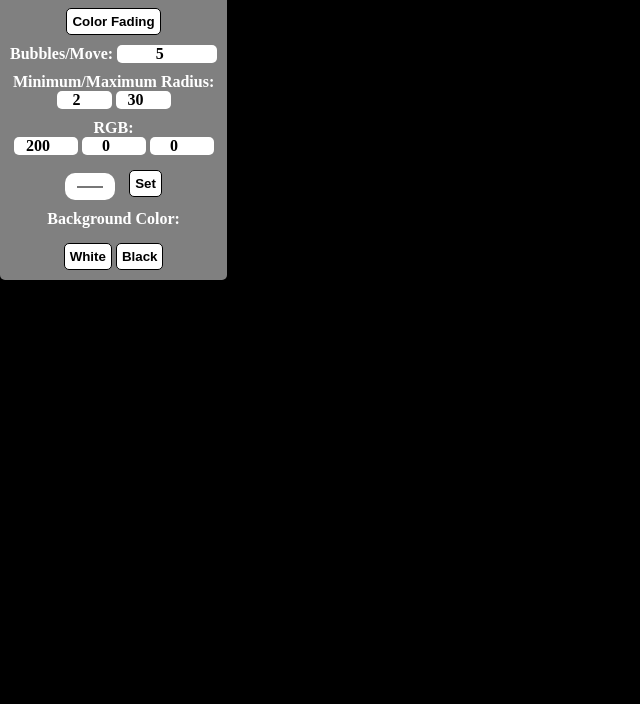
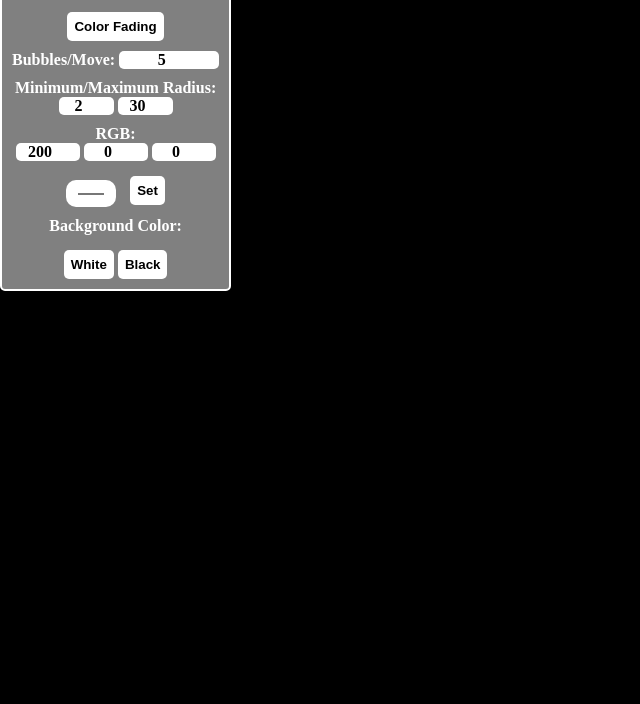
Before and after one commit to CatSharkShin/Bubble-cursor, a plain HTML site: page index.html in a window 1280 px wide. Shown: the part 96-800 px from the top of the page, without its empty margins (0-640 px from the left). Drawn offline with Linux system fonts and the light colour scheme.

Commit message:
Add files via upload

```diff
--- a/index.css
+++ b/index.css
@@ -33,13 +33,19 @@ canvas{
 	background-color: rgba(255,255,255,0.5);
 	border-radius: 5px;
 	text-align: center;
+	border: solid 2px white;
 }
 input[type="button"]{
 	background-color: white;
 	font-weight: bold;
-	border: solid black 1px;
+	border: none;
 	padding: 5px;
 	border-radius: 5px;
+	border: solid 2px transparent;
+}
+input[type="button"]:hover{
+	cursor: pointer;
+	border-color: black;
 }
 input[type="number"]{
 	all: unset;
```
